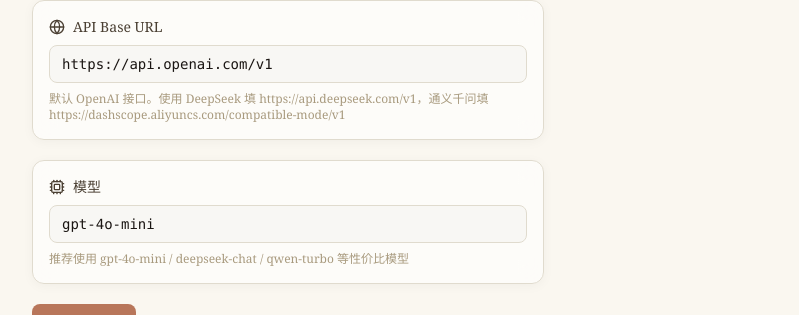
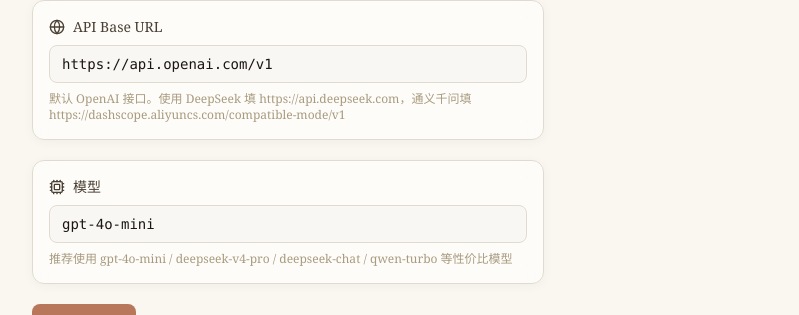
Before and after one commit to ChenyuHeee/poiece, a React (Vite) app: page /poiece/settings in a window 1280 px wide. Shown: the part 325-640 px from the top of the page, without its empty margins (240-1039 px from the left). Built offline with nearby package versions, Linux system fonts and the light colour scheme.

Commit message:
fix: correct DeepSeek API base URL in settings

```diff
--- a/src/pages/Settings.tsx
+++ b/src/pages/Settings.tsx
@@ -64,7 +64,7 @@
             className="w-full bg-ink-50 border border-ink-200 rounded-lg px-3 py-2 text-sm text-ink-900 outline-none focus:border-accent transition-colors font-mono"
           />
           <p className="text-xs text-ink-400 mt-2">
-            默认 OpenAI 接口。使用 DeepSeek 填 https://api.deepseek.com/v1，通义千问填 https://dashscope.aliyuncs.com/compatible-mode/v1
+            默认 OpenAI 接口。使用 DeepSeek 填 https://api.deepseek.com，通义千问填 https://dashscope.aliyuncs.com/compatible-mode/v1
           </p>
         </div>
 
@@ -81,7 +81,7 @@
             className="w-full bg-ink-50 border border-ink-200 rounded-lg px-3 py-2 text-sm text-ink-900 outline-none focus:border-accent transition-colors font-mono"
           />
           <p className="text-xs text-ink-400 mt-2">
-            推荐使用 gpt-4o-mini / deepseek-chat / qwen-turbo 等性价比模型
+            推荐使用 gpt-4o-mini / deepseek-v4-pro / deepseek-chat / qwen-turbo 等性价比模型
           </p>
         </div>
 
```
